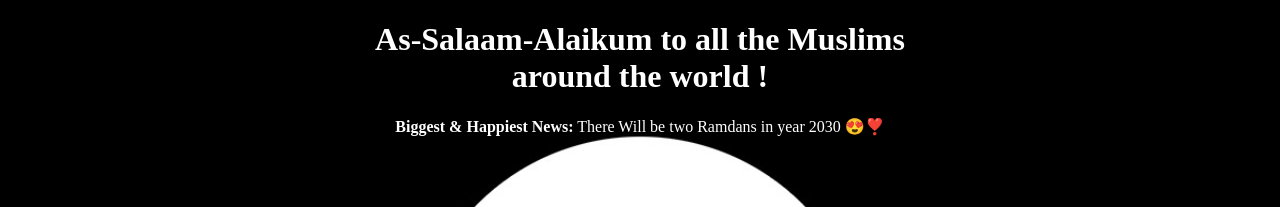
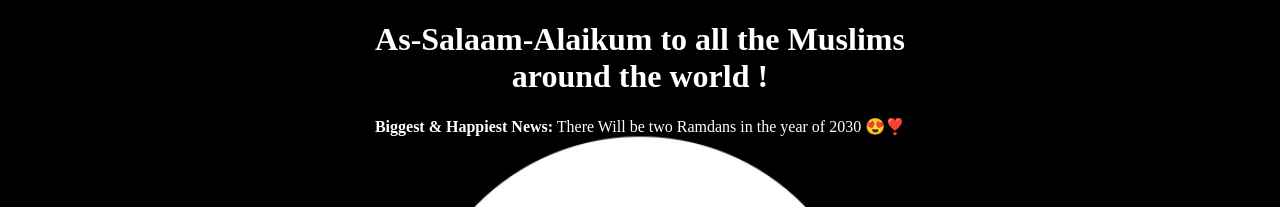
Before and after one commit to mh-saeed/Bootcamp2020, a plain HTML site: page index.html in a window 1280 px wide. Shown: the top 207 px of the page. Drawn offline with Linux system fonts and the light colour scheme.

Commit message:
Update index.html

```diff
--- a/index.html
+++ b/index.html
@@ -33,7 +33,7 @@
 
         <h1>As-Salaam-Alaikum to all the Muslims around the world !</h1>
     </div>
-    <p><strong>Biggest & Happiest  News:</strong> There Will be two Ramdans in year 2030 😍❣️</p>
+    <p><strong>Biggest & Happiest  News:</strong> There Will be two Ramdans in the year of 2030 😍❣️</p>
 </body>
 
 </html>
```
